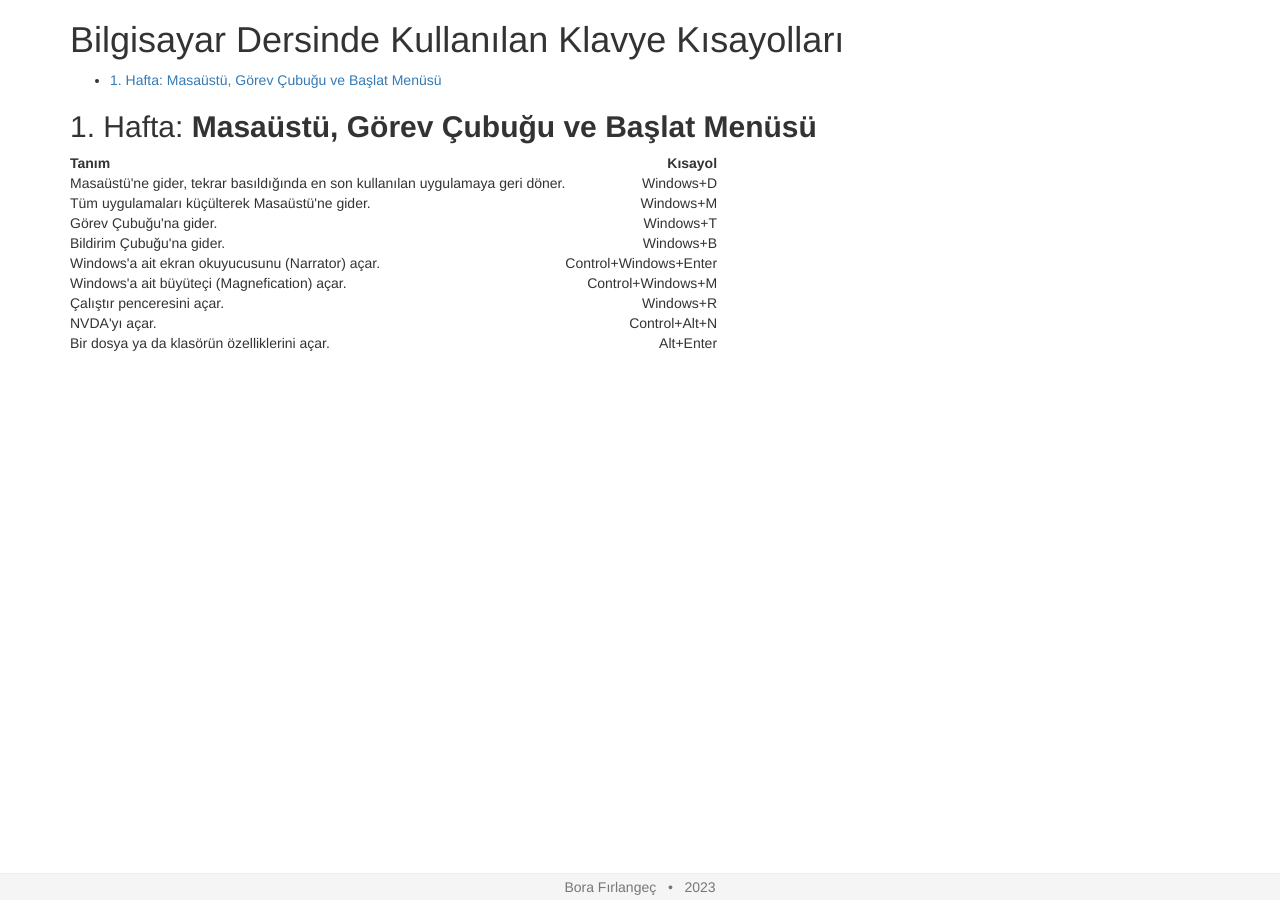
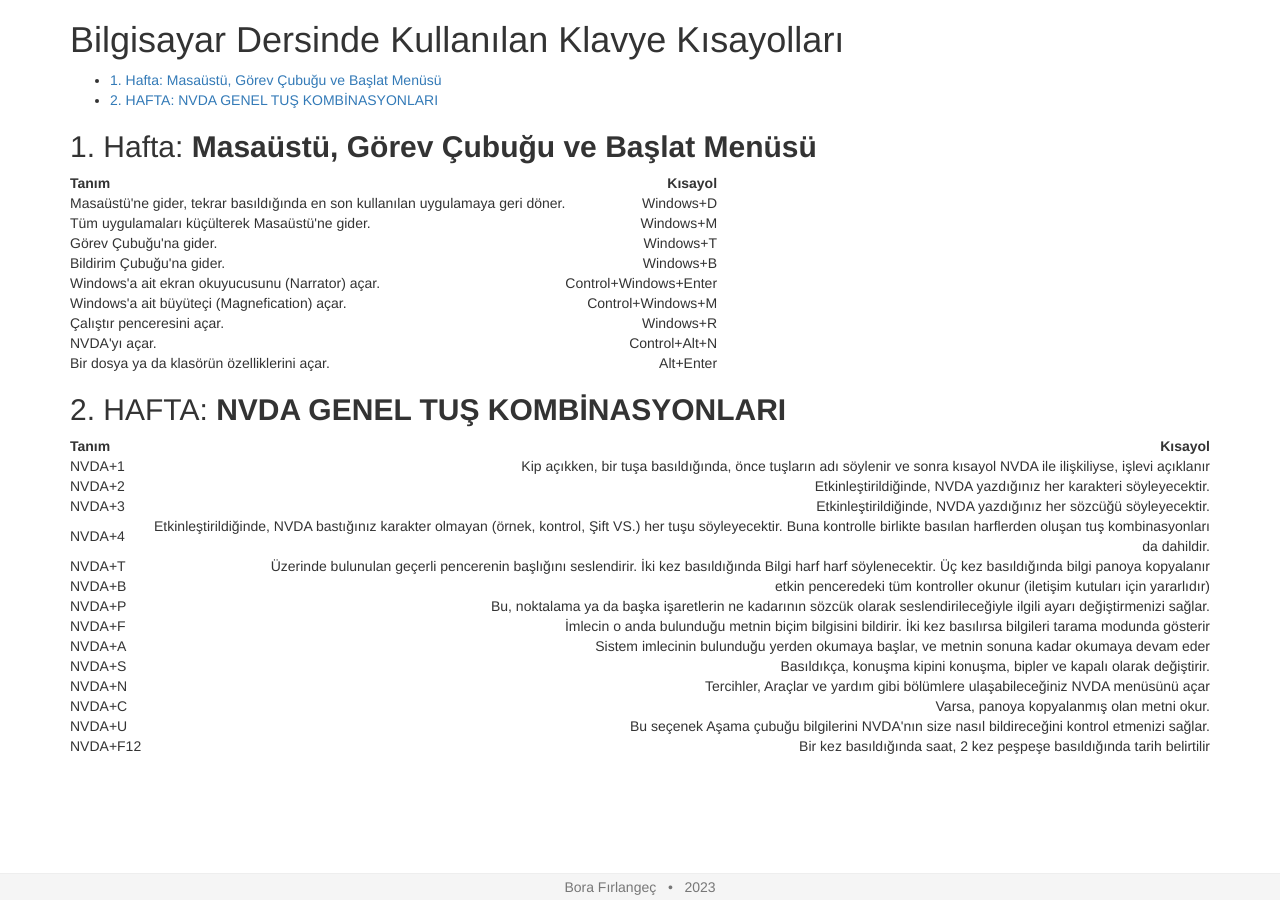
Before and after one commit to borfirbora/borfirbora.github.io, a Jekyll site: the page built from edfir.md, in a window 1280 px wide. Built offline with Jekyll 4.4.1, drawn with Linux system fonts in a browser that asks for light colours; a script that is not in the unit is left out.

Commit message:
Update edfir.md

```diff
--- a/edfir.md
+++ b/edfir.md
@@ -4,10 +4,12 @@
 ---
 
 
+
 <h1>Bilgisayar Dersinde Kullanılan Klavye Kısayolları</h1>
 <div class="toc">
 <ul>
 <li><a href="#1-hafta-masaustu-gorev-cubugu-ve-baslat-menusu">1. Hafta: Masaüstü, Görev Çubuğu ve Başlat Menüsü</a></li>
+<li><a href="#2-hafta-nvda-genel-tus-kombinasyonlari">2. HAFTA: NVDA GENEL TUŞ KOMBİNASYONLARI</a></li>
 </ul>
 </div>
 <h2 id="1-hafta-masaustu-gorev-cubugu-ve-baslat-menusu">1. Hafta: <strong>Masaüstü, Görev Çubuğu ve Başlat Menüsü</strong></h2>
@@ -57,3 +59,70 @@
 </tr>
 </tbody>
 </table>
+<h2 id="2-hafta-nvda-genel-tus-kombinasyonlari">2. HAFTA: <strong>NVDA GENEL TUŞ KOMBİNASYONLARI</strong></h2>
+<table>
+<thead>
+<tr>
+<th style="text-align: left;">Tanım</th>
+<th style="text-align: right;">Kısayol</th>
+</tr>
+</thead>
+<tbody>
+<tr>
+<td style="text-align: left;">NVDA+1</td>
+<td style="text-align: right;">Kip açıkken, bir tuşa basıldığında, önce tuşların adı söylenir ve sonra kısayol NVDA ile ilişkiliyse, işlevi açıklanır</td>
+</tr>
+<tr>
+<td style="text-align: left;">NVDA+2</td>
+<td style="text-align: right;">Etkinleştirildiğinde, NVDA yazdığınız her karakteri söyleyecektir.</td>
+</tr>
+<tr>
+<td style="text-align: left;">NVDA+3</td>
+<td style="text-align: right;">Etkinleştirildiğinde, NVDA yazdığınız her sözcüğü söyleyecektir.</td>
+</tr>
+<tr>
+<td style="text-align: left;">NVDA+4</td>
+<td style="text-align: right;">Etkinleştirildiğinde, NVDA bastığınız karakter olmayan (örnek, kontrol, Şift VS.) her tuşu söyleyecektir. Buna kontrolle birlikte basılan harflerden oluşan tuş kombinasyonları da dahildir.</td>
+</tr>
+<tr>
+<td style="text-align: left;">NVDA+T</td>
+<td style="text-align: right;">Üzerinde bulunulan geçerli pencerenin başlığını seslendirir. İki kez basıldığında Bilgi harf harf söylenecektir. Üç kez basıldığında bilgi panoya kopyalanır</td>
+</tr>
+<tr>
+<td style="text-align: left;">NVDA+B</td>
+<td style="text-align: right;">etkin penceredeki tüm kontroller okunur (iletişim kutuları için yararlıdır)</td>
+</tr>
+<tr>
+<td style="text-align: left;">NVDA+P</td>
+<td style="text-align: right;">Bu, noktalama ya da başka işaretlerin ne kadarının sözcük olarak seslendirileceğiyle ilgili ayarı değiştirmenizi sağlar.</td>
+</tr>
+<tr>
+<td style="text-align: left;">NVDA+F</td>
+<td style="text-align: right;">İmlecin o anda bulunduğu metnin biçim bilgisini bildirir. İki kez basılırsa bilgileri tarama modunda gösterir</td>
+</tr>
+<tr>
+<td style="text-align: left;">NVDA+A</td>
+<td style="text-align: right;">Sistem imlecinin bulunduğu yerden okumaya başlar, ve metnin sonuna kadar okumaya devam eder</td>
+</tr>
+<tr>
+<td style="text-align: left;">NVDA+S</td>
+<td style="text-align: right;">Basıldıkça, konuşma kipini konuşma, bipler ve kapalı olarak değiştirir.</td>
+</tr>
+<tr>
+<td style="text-align: left;">NVDA+N</td>
+<td style="text-align: right;">Tercihler, Araçlar ve yardım gibi bölümlere ulaşabileceğiniz NVDA menüsünü açar</td>
+</tr>
+<tr>
+<td style="text-align: left;">NVDA+C</td>
+<td style="text-align: right;">Varsa, panoya kopyalanmış olan metni okur.</td>
+</tr>
+<tr>
+<td style="text-align: left;">NVDA+U</td>
+<td style="text-align: right;">Bu seçenek Aşama çubuğu bilgilerini NVDA'nın size nasıl bildireceğini kontrol etmenizi sağlar.</td>
+</tr>
+<tr>
+<td style="text-align: left;">NVDA+F12</td>
+<td style="text-align: right;">Bir kez basıldığında saat, 2 kez peşpeşe basıldığında tarih belirtilir</td>
+</tr>
+</tbody>
+</table>
```
